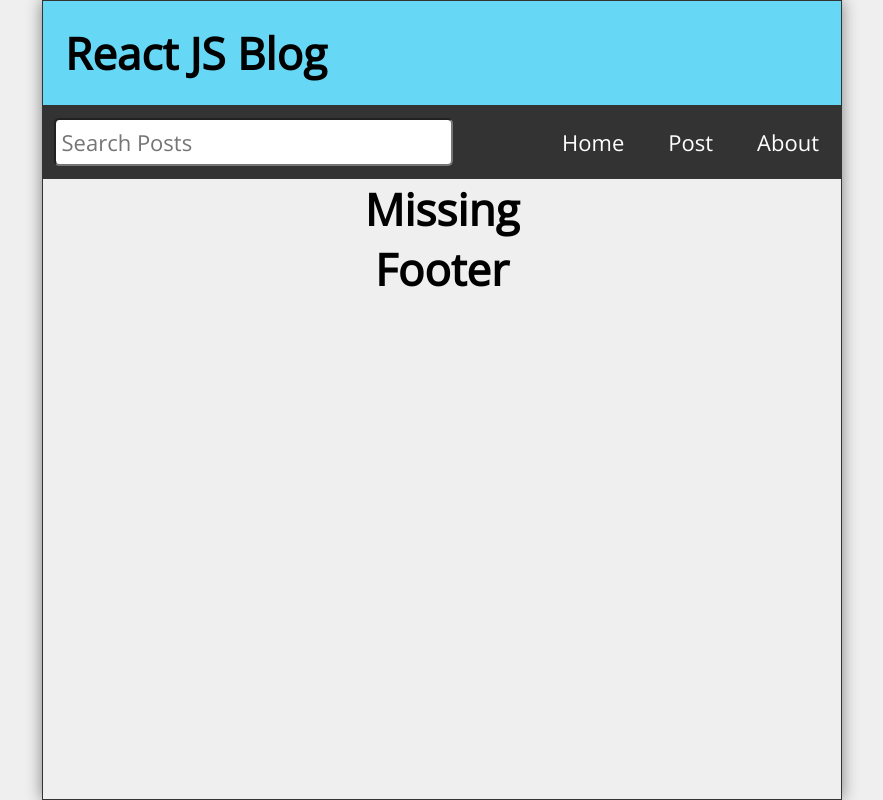
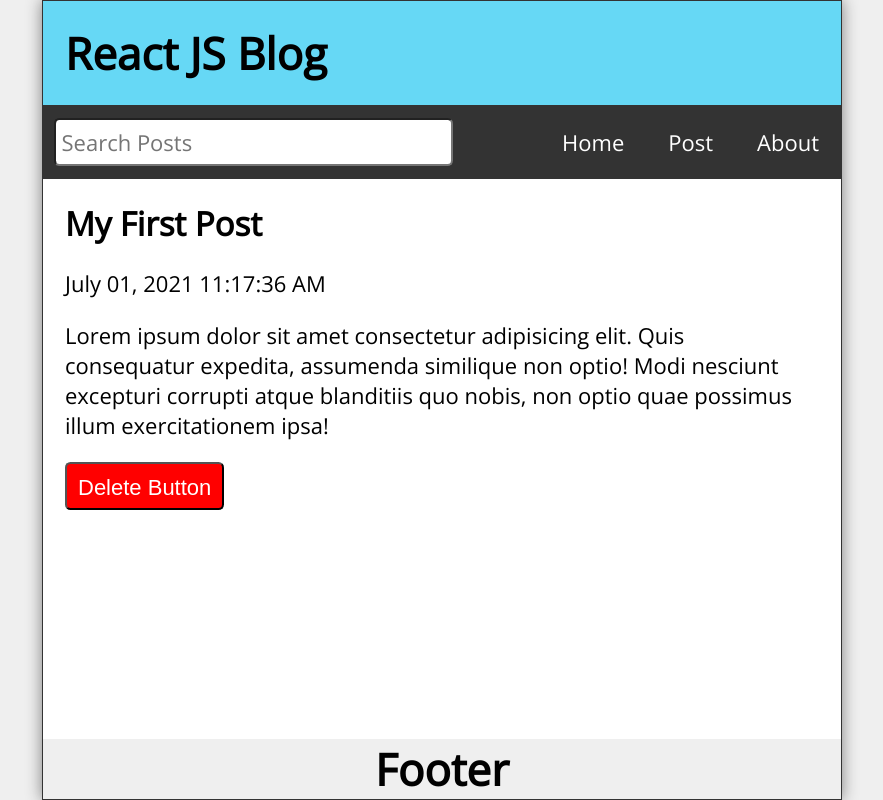
Before and after one commit to Ellsk/Blog-App, a React (Create React App) app: page /posts/1 in a window 1280 px wide. Shown: the whole page, without its empty margins (198-1081 px from the left). Built offline with nearby package versions, Linux system fonts and the light colour scheme.

Commit message:
Used UseParam hooks to navigate between pages

```diff
--- a/src/App.js
+++ b/src/App.js
@@ -13,8 +13,37 @@ import { Routes, Route, useHistory } from "react-router-dom";
 function App() {
   const [search, setSearch] = useState('')
   const [posts, setPosts] = useState([
+    {
+      id: 1,
+      title: "My First Post",
+      datetime: "July 01, 2021 11:17:36 AM",
+      body: "Lorem ipsum dolor sit amet consectetur adipisicing elit. Quis consequatur expedita, assumenda similique non optio! Modi nesciunt excepturi corrupti atque blanditiis quo nobis, non optio quae possimus illum exercitationem ipsa!"
+    },
+    {
+      id: 2,
+      title: "My 2nd Post",
+      datetime: "July 01, 2021 11:17:36 AM",
+      body: "Lorem ipsum dolor sit amet consectetur adipisicing elit. Quis consequatur expedita, assumenda similique non optio! Modi nesciunt excepturi corrupti atque blanditiis quo nobis, non optio quae possimus illum exercitationem ipsa!"
+    },
+    {
+      id: 3,
+      title: "My 3rd Post",
+      datetime: "July 01, 2021 11:17:36 AM",
+      body: "Lorem ipsum dolor sit amet consectetur adipisicing elit. Quis consequatur expedita, assumenda similique non optio! Modi nesciunt excepturi corrupti atque blanditiis quo nobis, non optio quae possimus illum exercitationem ipsa!"
+    },
+    {
+      id: 4,
+      title: "My Fourth Post",
+      datetime: "July 01, 2021 11:17:36 AM",
+      body: "Lorem ipsum dolor sit amet consectetur adipisicing elit. Quis consequatur expedita, assumenda similique non optio! Modi nesciunt excepturi corrupti atque blanditiis quo nobis, non optio quae possimus illum exercitationem ipsa!"
+    }
+  ])
 
-  ])
+  const handleDelete = (id) => {
+    const postsList = posts.filter(post=> post.id !== id);
+    setPosts(postsList);
+
+  }
   return (
     <div className="App">
 
@@ -25,13 +54,18 @@ function App() {
       />
 
       <Routes>
-        <Route path="/" element={<Home />}/>
+        <Route path="/" element={<Home
+           posts={posts}
+        />}/>
         <Route path="/posts" element={<NewPost
           posts={posts}
           setPosts={setPosts}
         />}/>
         <Route path="/about" element={<About />}/>
-        <Route path="/post/:id" element={<PostPage />}/>
+        <Route path="/posts/:id" element={<PostPage
+          posts={posts}
+          handleDelete={handleDelete}
+        />}/>
         <Route path="*" element={<Missing />}/>
       </Routes>
 
--- a/src/Feed.js
+++ b/src/Feed.js
@@ -1,8 +1,13 @@
 import React from 'react'
+import Post from './Post'
 
-const Feed = () => {
+const Feed = ({ posts }) => {
   return (
-    <div>Feed</div>
+    <>
+      {posts.map(post => (
+        <Post key={post.id} post={post} />
+      ))}
+    </>
   )
 }
 
--- a/src/Home.js
+++ b/src/Home.js
@@ -3,9 +3,9 @@ import Feed from './Feed'
 
 const Home = ({ posts }) => {
   return (
-    <main>
+    <main   className='Home'>
         {posts.length ? (
-            <Feed />
+            <Feed posts={posts}/>
         ) : (
           <p style={{ marginTop: "2rem"}}>
             No posts to display
--- /dev/null
+++ b/src/Post.js
@@ -0,0 +1,20 @@
+import React from 'react'
+import { Link } from 'react-router-dom'
+
+const Post = ({ post }) => {
+  return (
+    <article className='post'>
+        <Link to={`/posts/${post.id}`}>
+            <h2> {post.title}</h2>
+            <p className='postDate'>{post.datetime}</p>
+        </Link>
+        <p className='postBody'>{
+            (post.body).length <=25
+            ? (post.body)
+            : `${(post.body).slice(0, 25)}...`
+        }</p>
+    </article>
+  )
+}
+
+export default Post
--- a/src/PostPage.js
+++ b/src/PostPage.js
@@ -1,9 +1,34 @@
 import React from 'react'
+import { Link, useParams } from 'react-router-dom'
 
-const PostPage = () => {
+const PostPage = ({ posts, handleDelete }) => {
+  const { id } = useParams();
+  const post = posts.find(post => (post.id).toString() === id )
   return (
-    <main>
-        <h1>PostPage</h1>
+    <main className="PostPage">
+        <article className='post'>
+          {post &&
+          <>
+            <h2>{post.title}</h2>
+            <p>{post.datetime}</p>
+            <p>{post.body}</p>
+            <button onClick={()=> handleDelete(post.id)}>
+              Delete Button
+            </button>
+          </>
+          }
+          {!post &&
+            <>
+              <h2>Post Not Found</h2>
+              <p>Well, thats dissappointing</p>
+              <p>
+                <Link to={"/"}>
+                  Visit Our HomePage
+                </Link>
+              </p>
+            </>
+          }
+        </article>
     </main>
   )
 }
```
